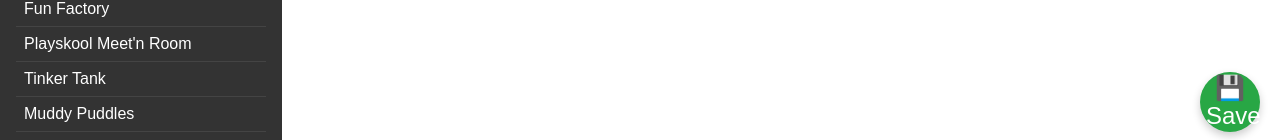
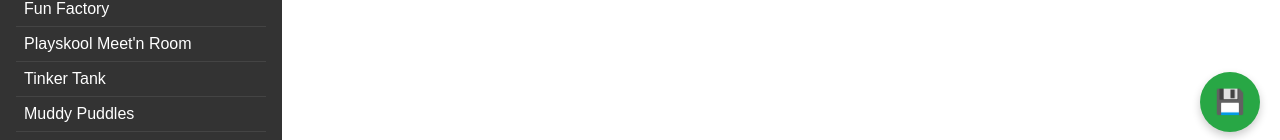
Before and after one commit to mnormandin173/CR-Checklist, a plain HTML site: page index.html in a window 1280 px wide. Shown: the part 648-788 px from the top of the page. Drawn offline with Linux system fonts and the light colour scheme.

Commit message:
Update index.html

```diff
--- a/index.html
+++ b/index.html
@@ -26,8 +26,8 @@
     </div>
   </div>
 
-  <!-- Floating Save Button -->
-  <button id="saveBtn" class="save-btn">💾 Save</button>
+  <!-- Floating Save Button (icon only) -->
+  <button id="saveBtn" class="save-btn" title="Save Checklist">💾</button>
 
   <script src="https://cdn.jsdelivr.net/npm/xlsx/dist/xlsx.full.min.js"></script>
   <script src="script.js"></script>
```
